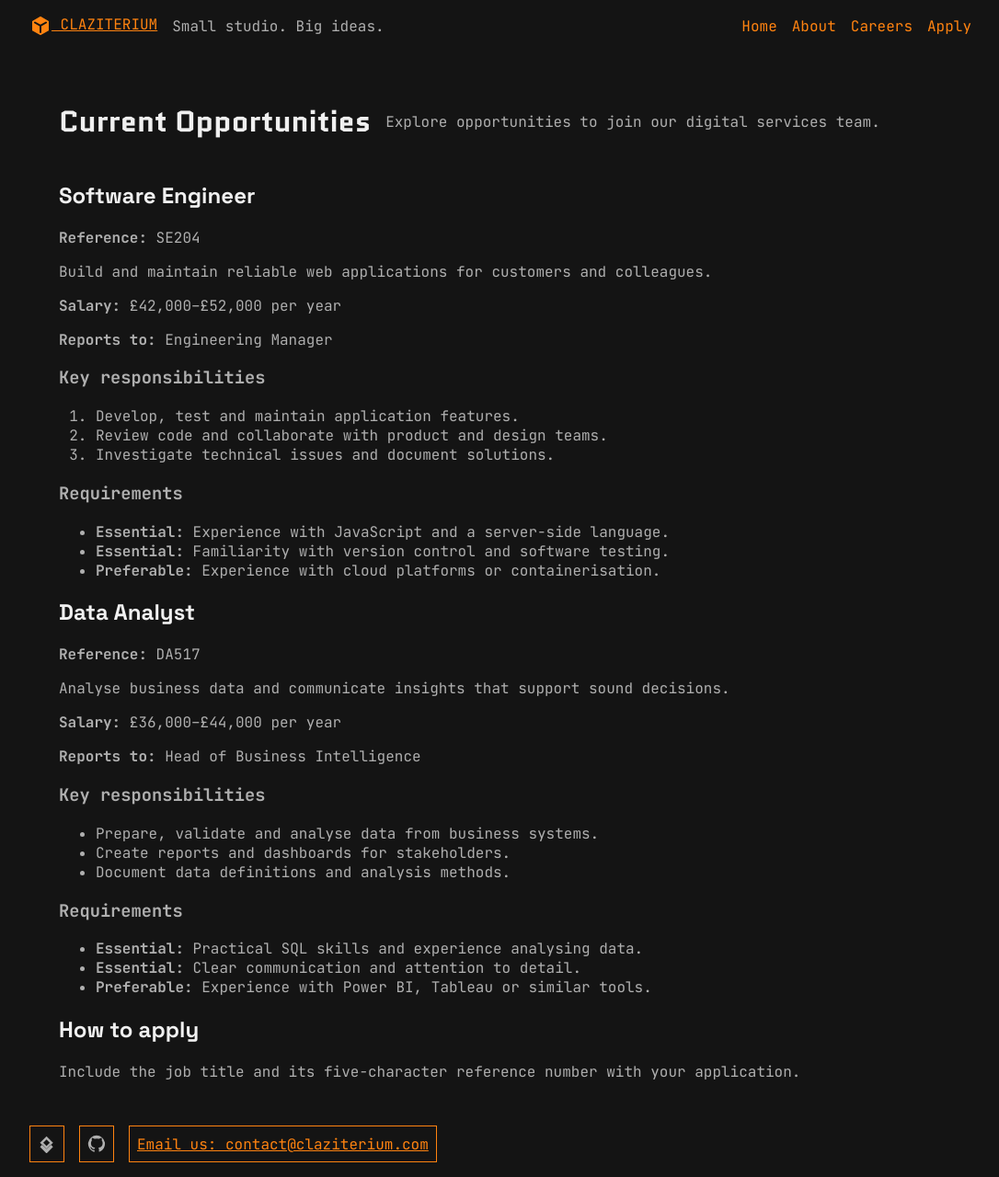
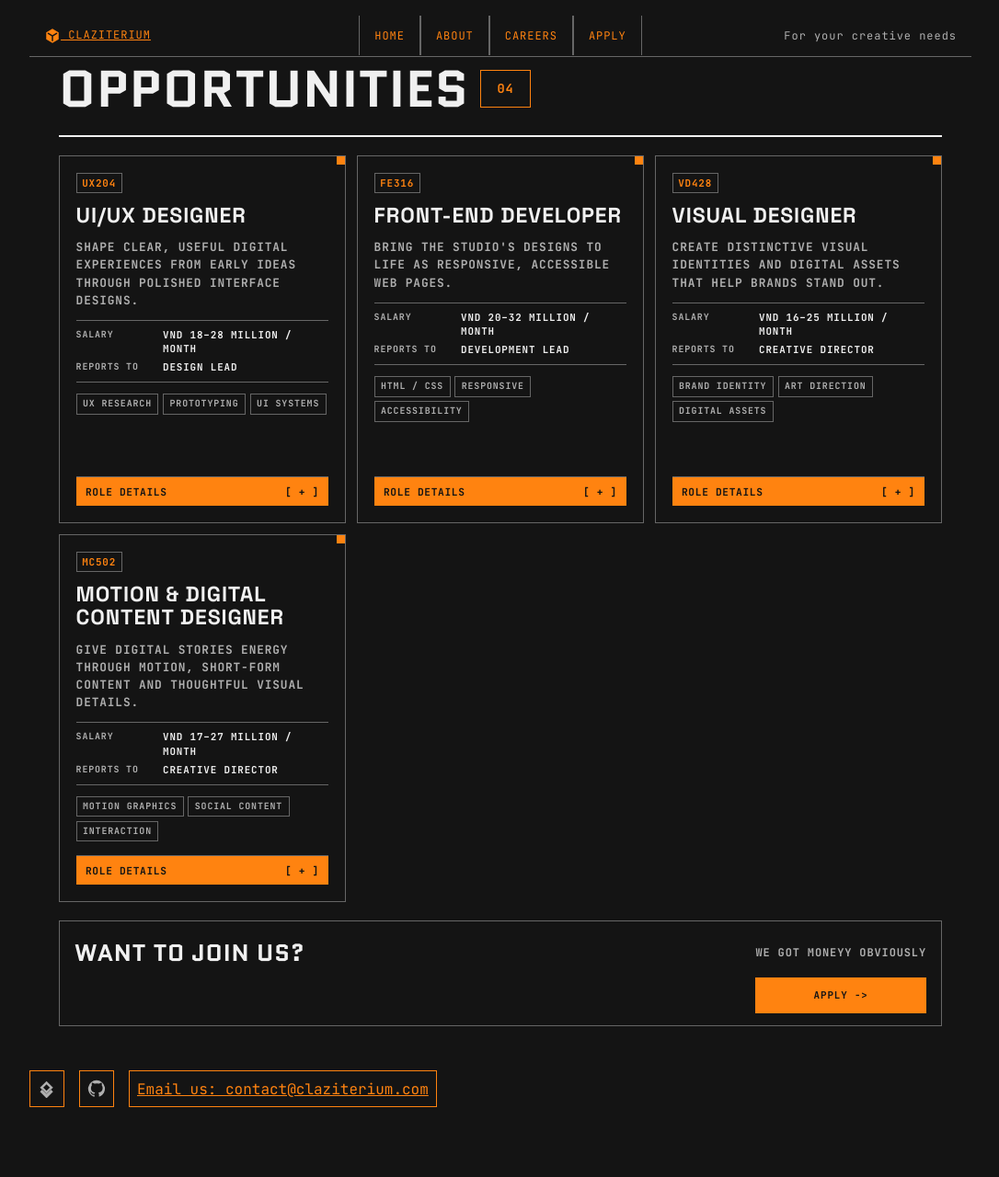
Before and after one commit to 106726865/group-project, a PHP site: page /jobs.html in a window 1280 px wide. Shown: the whole page at 92% size, without its empty margins (96-1182 px from the left). After the commit the page ends 1204 px from the top, so only its background shows below. Run offline with PHP 8.4, Linux system fonts and the light colour scheme; some web fonts are replaced.

Commit message:
git fetch origin main git status

```diff
--- a/apply.html
+++ b/apply.html
@@ -10,15 +10,15 @@
   <title>Apply | CLAZITERIUM</title>
 </head>
 <body>
-  <header>
+  <header class="site-header">
     <p><a href="index.html"><svg class="company-logo" viewBox="0 -960 960 960"><use href="company_logo.svg#company-logo"></use></svg> CLAZITERIUM</a></p>
-    <p>Small studio. Big ideas.</p>
     <nav>
       <a href="index.html">Home</a>
       <a href="about.html">About</a>
       <a href="jobs.html">Careers</a>
       <a href="apply.html">Apply</a>
     </nav>
+    <p class="site-header-note">For your creative needs</p>
   </header>
 
   <main>
--- /dev/null
+++ b/jobs-style.css
@@ -0,0 +1,393 @@
+@import url("variables.css");
+
+.careers-page {
+  display: grid;
+  width: min(100%, 84rem);
+  max-width: none;
+  gap: 1.25rem;
+  margin: 2rem auto;
+  padding: 0 clamp(1rem, 3vw, 2rem);
+  box-sizing: border-box;
+}
+
+.careers-page *,
+.careers-page *::before,
+.careers-page *::after {
+  border-radius: 0;
+}
+
+.careers-page .page-header {
+  display: flex;
+  align-items: end;
+  justify-content: space-between;
+  gap: 1.5rem;
+  padding: 0 0 1rem;
+  border-bottom: 2px solid var(--header);
+}
+
+.careers-page .page-title {
+  min-width: 0;
+}
+
+.careers-page,
+.careers-page .job-meta,
+.careers-page .job-reference {
+  margin: 0;
+  color: var(--text);
+  font-family: var(--font-mono);
+  font-size: 0.68rem;
+  font-weight: 700;
+  letter-spacing: 0.08em;
+  text-transform: uppercase;
+}
+
+.careers-page .page-header h1 {
+  display: flex;
+  flex-wrap: wrap;
+  align-items: center;
+  gap: 0.75rem;
+  margin: 0.4rem 0;
+  color: var(--header);
+  font-family: var(--font-head);
+  font-size: clamp(2rem, 5vw, 3.5rem);
+  line-height: 1;
+}
+
+.careers-page .role-count {
+  display: inline-grid;
+  min-width: 2.5rem;
+  min-height: 2rem;
+  place-items: center;
+  padding: 0.2rem 0.4rem;
+  border: 1px solid var(--accent);
+  color: var(--accent);
+  font-family: var(--font-mono);
+  font-size: 0.85rem;
+  line-height: 1;
+}
+
+.careers-page .page-title > p:last-child,
+.careers-page .concept-note,
+.careers-page .job-summary,
+.careers-page .application-note {
+  margin: 0;
+  color: var(--text);
+}
+
+.careers-page .page-title > p:last-child {
+  font-size: 0.9rem;
+}
+
+.careers-page .concept-note {
+  flex: 0 0 auto;
+  padding: 0.5rem 0 0.5rem 0.75rem;
+  border-left: 2px solid var(--accent);
+  font-family: var(--font-mono);
+  font-size: 0.68rem;
+  line-height: 1.6;
+  text-align: right;
+  text-transform: uppercase;
+}
+
+.careers-page .job-listing {
+  display: grid;
+  grid-template-columns: repeat(3, minmax(0, 1fr));
+  align-items: start;
+  gap: 0.75rem;
+}
+
+.careers-page .job-card {
+  position: relative;
+  display: flex;
+  min-width: 0;
+  height: 25rem;
+  box-sizing: border-box;
+  flex-direction: column;
+  gap: 0.75rem;
+  padding: clamp(0.85rem, 1.5vw, 1.1rem);
+  border: 1px solid var(--border);
+  background: var(--surface);
+}
+
+.careers-page .job-card:has(.job-details[open]) {
+  height: auto;
+}
+
+.careers-page .job-card::before {
+  position: absolute;
+  top: 0;
+  right: 0;
+  width: 0.55rem;
+  height: 0.55rem;
+  background: var(--accent);
+  content: "";
+}
+
+.careers-page .job-meta {
+  display: flex;
+  align-items: center;
+  justify-content: space-between;
+  gap: 0.5rem;
+  padding-right: 0.25rem;
+}
+
+.careers-page .job-reference {
+  padding: 0.2rem 0.35rem;
+  border: 1px solid var(--border);
+  color: var(--accent);
+  white-space: nowrap;
+}
+
+.careers-page .job-card h2 {
+  margin: 0;
+  color: var(--header);
+  font-family: var(--font-body);
+  font-size: clamp(1.2rem, 1.8vw, 1.55rem);
+  line-height: 1.1;
+  overflow-wrap: anywhere;
+}
+
+.careers-page .job-summary {
+  min-height: 3.2em;
+  font-size: 0.8rem;
+  line-height: 1.5;
+}
+
+.careers-page .job-facts {
+  display: grid;
+  gap: 0.3rem;
+  margin: 0;
+  padding: 0.5rem 0;
+  border-top: 1px solid var(--border);
+  border-bottom: 1px solid var(--border);
+  font-size: 0.68rem;
+  line-height: 1.4;
+}
+
+.careers-page .job-facts div {
+  display: grid;
+  grid-template-columns: 5.5rem minmax(0, 1fr);
+  gap: 0.4rem;
+}
+
+.careers-page .job-facts dt {
+  color: var(--text);
+  font-family: var(--font-mono);
+  font-size: 0.62rem;
+  font-weight: 700;
+  text-transform: uppercase;
+}
+
+.careers-page .job-facts dd {
+  margin: 0;
+  color: var(--header);
+}
+
+.careers-page .job-tags {
+  display: flex;
+  flex-wrap: wrap;
+  gap: 0.3rem;
+  margin: 0;
+  padding: 0;
+  list-style: none;
+}
+
+.careers-page .job-tags li {
+  padding: 0.25rem 0.4rem;
+  border: 1px solid var(--border);
+  color: var(--text);
+  font-family: var(--font-mono);
+  font-size: 0.62rem;
+  line-height: 1.25;
+}
+
+.careers-page .job-details {
+  margin-top: auto;
+  border-top: 1px solid var(--border);
+}
+
+.careers-page .job-details summary {
+  display: flex;
+  align-items: center;
+  justify-content: space-between;
+  gap: 0.75rem;
+  padding: 0.55rem 0.65rem;
+  background: var(--accent);
+  color: var(--surface);
+  cursor: pointer;
+  font-family: var(--font-mono);
+  font-size: 0.7rem;
+  font-weight: 700;
+  letter-spacing: 0.06em;
+  list-style: none;
+  text-transform: uppercase;
+}
+
+.careers-page .job-details summary::-webkit-details-marker {
+  display: none;
+}
+
+.careers-page .job-details summary::after {
+  content: "[ + ]";
+}
+
+.careers-page .job-details[open] summary::after {
+  content: "[ - ]";
+}
+
+.careers-page .job-details summary:focus-visible,
+.careers-page .application-note a:focus-visible {
+  outline: 2px solid var(--header);
+  outline-offset: 3px;
+}
+
+.careers-page .job-detail-content {
+  display: grid;
+  gap: 0.85rem;
+  padding: 0.85rem 0.1rem 0.1rem;
+}
+
+.careers-page .job-section h3 {
+  margin: 0 0 0.35rem;
+  color: var(--header);
+  font-family: var(--font-mono);
+  font-size: 0.72rem;
+  letter-spacing: 0.05em;
+  text-transform: uppercase;
+}
+
+.careers-page .job-section ul {
+  display: grid;
+  gap: 0.3rem;
+  margin: 0;
+  padding-left: 1rem;
+  color: var(--text);
+  font-size: 0.72rem;
+  line-height: 1.45;
+}
+
+.careers-page .job-section ol {
+  display: grid;
+  gap: 0.3rem;
+  margin: 0;
+  padding-left: 1.25rem;
+  color: var(--text);
+  font-size: 0.72rem;
+  line-height: 1.45;
+}
+
+.careers-page .job-section li::marker {
+  color: var(--accent);
+}
+
+.careers-page .job-section strong {
+  color: var(--header);
+}
+
+.careers-page .application-note {
+  display: grid;
+  grid-template-columns: 1fr auto;
+  align-items: center;
+  gap: 0.4rem 1.5rem;
+  padding: 0.85rem 1rem;
+  border: 1px solid var(--border);
+}
+
+.careers-page .application-note {
+  grid-column: 1 / -1;
+}
+
+.careers-page .application-note h2 {
+  margin: 0;
+  color: var(--header);
+  font-family: var(--font-head);
+  font-size: clamp(1.25rem, 2vw, 1.75rem);
+  line-height: 1.1;
+}
+
+.careers-page .application-note {
+  grid-column: 1;
+  font-size: 0.75rem;
+  line-height: 1.45;
+}
+
+.careers-page .application-note a {
+  grid-column: 2;
+  grid-row: 2 / 4;
+  padding: 0.65rem 0.8rem;
+  border: 1px solid var(--accent);
+  background: var(--accent);
+  color: var(--surface);
+  font-family: var(--font-mono);
+  font-size: 0.68rem;
+  font-weight: 700;
+  text-align: center;
+  text-decoration: none;
+  text-transform: uppercase;
+}
+
+.careers-page .application-note a:hover {
+  background: var(--surface);
+  color: var(--accent);
+}
+
+@media (max-width: 58rem) {
+  .careers-page .job-listing {
+    grid-template-columns: repeat(2, minmax(0, 1fr));
+  }
+
+  .careers-page .job-card {
+    height: 24.5rem;
+  }
+
+  .careers-page .job-card:has(.job-details[open]) {
+    height: auto;
+  }
+}
+
+@media (max-width: 38rem) {
+  .careers-page {
+    gap: 0.85rem;
+    margin-block: 1.25rem;
+  }
+
+  .careers-page .page-header {
+    align-items: start;
+    flex-direction: column;
+    gap: 0.65rem;
+  }
+
+  .careers-page .concept-note {
+    padding: 0 0 0 0.6rem;
+    text-align: left;
+  }
+
+  .careers-page .job-listing {
+    grid-template-columns: minmax(0, 1fr);
+    gap: 0.55rem;
+  }
+
+  .careers-page .job-card {
+    height: 27rem;
+    gap: 0.6rem;
+  }
+
+  .careers-page .job-card:has(.job-details[open]) {
+    height: auto;
+  }
+
+  .careers-page .job-summary {
+    min-height: 0;
+  }
+
+  .careers-page .application-note {
+    grid-template-columns: 1fr;
+  }
+
+  .careers-page .application-note,
+  .careers-page .application-note,
+  .careers-page .application-note a {
+    grid-column: 1;
+    grid-row: auto;
+  }
+}
--- a/jobs.html
+++ b/jobs.html
@@ -6,81 +6,170 @@
   <link rel="stylesheet" href="layout.css">
   <link rel="stylesheet" href="colors.css">
   <link rel="stylesheet" href="animations.css">
-  <link rel="stylesheet" href="styles.css">
+  <link rel="stylesheet" href="jobs-style.css">
+
   <title>CLAZITERIUM | Careers</title>
 </head>
 <body>
-	<header>
+	<header class="site-header">
     <p><a href="index.html"><svg class="company-logo" viewBox="0 -960 960 960" role="img"><use href="company_logo.svg#company-logo"></use></svg> CLAZITERIUM</a></p>
-    <p>Small studio. Big ideas.</p>
     <nav>
       <a href="index.html">Home</a>
       <a href="about.html">About</a>
       <a href="jobs.html">Careers</a>
       <a href="apply.html">Apply</a>
     </nav>
+    <p class="site-header-note">For your creative needs</p>
   </header>
 	<main class="careers-page">
 		<header class="page-header">
-			<h1>Current Opportunities</h1>
-			<p>Explore opportunities to join our digital services team.</p>
+			<div class="page-title">
+			<h1>Opportunities<span class="role-count">04</span></h1>
+			</div>
 		</header>
 
 		<section class="job-listing">
-			<h2 id="software-engineer">Software Engineer</h2>
-			<p class="job-reference"><strong>Reference:</strong> SE204</p>
-			<p class="job-summary">Build and maintain reliable web applications for customers and colleagues.</p>
-			<p class="job-detail"><strong>Salary:</strong> £42,000–£52,000 per year</p>
-			<p class="job-detail"><strong>Reports to:</strong> Engineering Manager</p>
-
+			<article class="job-card">
+			<p class="job-meta"><span class="job-reference">UX204</span></p>
+			<h2 id="ui-ux-designer">UI/UX Designer</h2>
+			<p class="job-summary">Shape clear, useful digital experiences from early ideas through polished interface designs.</p>
+			<dl class="job-facts">
+				<div><dt>Salary</dt><dd>VND 18–28 million / month</dd></div>
+				<div><dt>Reports to</dt><dd>Design Lead</dd></div>
+			</dl>
+			<ul class="job-tags">
+				<li>UX research</li><li>Prototyping</li><li>UI systems</li>
+			</ul>
+			<details class="job-details">
+				<summary>Role details</summary>
+				<div class="job-detail-content">
 					<section class="job-section">
 						<h3>Key responsibilities</h3>
 						<ol>
-					<li>Develop, test and maintain application features.</li>
-					<li>Review code and collaborate with product and design teams.</li>
-					<li>Investigate technical issues and document solutions.</li>
+							<li>Map user journeys and turn project goals into wireframes and prototypes.</li>
+							<li>Design consistent, accessible interfaces for desktop and mobile.</li>
+							<li>Gather feedback and work with the team to refine designs.</li>
 						</ol>
 					</section>
-
 					<section class="job-section">
 						<h3>Requirements</h3>
 						<ul>
-					<li><strong>Essential:</strong> Experience with JavaScript and a server-side language.</li>
-					<li><strong>Essential:</strong> Familiarity with version control and software testing.</li>
-					<li><strong>Preferable:</strong> Experience with cloud platforms or containerisation.</li>
+							<li><strong>Essential:</strong> A portfolio showing interface or experience design work.</li>
+							<li><strong>Essential:</strong> Familiarity with a collaborative design and prototyping tool.</li>
+							<li><strong>Preferable:</strong> Knowledge of accessibility and responsive design principles.</li>
 						</ul>
 					</section>
-		</section>
+				</div>
+			</details>
+			</article>
 
-		<section class="job-listing">
-			<h2 id="data-analyst">Data Analyst</h2>
-			<p class="job-reference"><strong>Reference:</strong> DA517</p>
-			<p class="job-summary">Analyse business data and communicate insights that support sound decisions.</p>
-			<p class="job-detail"><strong>Salary:</strong> £36,000–£44,000 per year</p>
-			<p class="job-detail"><strong>Reports to:</strong> Head of Business Intelligence</p>
-
+			<article class="job-card">
+			<p class="job-meta"><span class="job-reference">FE316</span></p>
+			<h2 id="frontend-developer">Front-end Developer</h2>
+			<p class="job-summary">Bring the studio's designs to life as responsive, accessible web pages.</p>
+			<dl class="job-facts">
+				<div><dt>Salary</dt><dd>VND 20–32 million / month</dd></div>
+				<div><dt>Reports to</dt><dd>Development Lead</dd></div>
+			</dl>
+			<ul class="job-tags">
+				<li>HTML / CSS</li><li>Responsive</li><li>Accessibility</li>
+			</ul>
+			<details class="job-details">
+				<summary>Role details</summary>
+				<div class="job-detail-content">
 					<section class="job-section">
 						<h3>Key responsibilities</h3>
-				<ul>
-					<li>Prepare, validate and analyse data from business systems.</li>
-					<li>Create reports and dashboards for stakeholders.</li>
-					<li>Document data definitions and analysis methods.</li>
-				</ul>
+						<ol>
+							<li>Build and maintain web pages from design mockups and prototypes.</li>
+							<li>Make layouts work across screen sizes and support accessible use.</li>
+							<li>Collaborate with designers to check details and improve the finished experience.</li>
+						</ol>
 					</section>
-
 					<section class="job-section">
 						<h3>Requirements</h3>
 						<ul>
-					<li><strong>Essential:</strong> Practical SQL skills and experience analysing data.</li>
-					<li><strong>Essential:</strong> Clear communication and attention to detail.</li>
-					<li><strong>Preferable:</strong> Experience with Power BI, Tableau or similar tools.</li>
+							<li><strong>Essential:</strong> Familiarity with HTML, CSS and JavaScript fundamentals.</li>
+							<li><strong>Essential:</strong> Care for visual detail and clear communication.</li>
+							<li><strong>Preferable:</strong> Experience with responsive layouts or UI prototyping.</li>
 						</ul>
 					</section>
+				</div>
+			</details>
+			</article>
+
+			<article class="job-card">
+			<p class="job-meta"><span class="job-reference">VD428</span></p>
+			<h2 id="visual-designer">Visual Designer</h2>
+			<p class="job-summary">Create distinctive visual identities and digital assets that help brands stand out.</p>
+			<dl class="job-facts">
+				<div><dt>Salary</dt><dd>VND 16–25 million / month</dd></div>
+				<div><dt>Reports to</dt><dd>Creative Director</dd></div>
+			</dl>
+			<ul class="job-tags">
+				<li>Brand identity</li><li>Art direction</li><li>Digital assets</li>
+			</ul>
+			<details class="job-details">
+				<summary>Role details</summary>
+				<div class="job-detail-content">
+					<section class="job-section">
+						<h3>Key responsibilities</h3>
+						<ol>
+							<li>Develop visual directions, layouts and design assets for client projects.</li>
+							<li>Help keep brand elements consistent across web and social content.</li>
+							<li>Present ideas and respond constructively to feedback.</li>
+						</ol>
+					</section>
+					<section class="job-section">
+						<h3>Requirements</h3>
+						<ul>
+							<li><strong>Essential:</strong> A portfolio that shows strong visual thinking and craft.</li>
+							<li><strong>Essential:</strong> Confidence with common graphic or interface design tools.</li>
+							<li><strong>Preferable:</strong> Interest in typography, branding or digital campaigns.</li>
+						</ul>
+					</section>
+				</div>
+			</details>
+			</article>
+
+			<article class="job-card">
+			<p class="job-meta"><span class="job-reference">MC502</span></p>
+			<h2 id="motion-content-designer">Motion &amp; Digital Content Designer</h2>
+			<p class="job-summary">Give digital stories energy through motion, short-form content and thoughtful visual details.</p>
+			<dl class="job-facts">
+				<div><dt>Salary</dt><dd>VND 17–27 million / month</dd></div>
+				<div><dt>Reports to</dt><dd>Creative Director</dd></div>
+			</dl>
+			<ul class="job-tags">
+				<li>Motion graphics</li><li>Social content</li><li>Interaction</li>
+			</ul>
+			<details class="job-details">
+				<summary>Role details</summary>
+				<div class="job-detail-content">
+					<section class="job-section">
+						<h3>Key responsibilities</h3>
+						<ol>
+							<li>Plan and create short motion pieces and digital content for client projects.</li>
+							<li>Explore simple animations and interactions that support the user experience.</li>
+							<li>Prepare visual assets for web and social formats in collaboration with the team.</li>
+						</ol>
+					</section>
+					<section class="job-section">
+						<h3>Requirements</h3>
+						<ul>
+							<li><strong>Essential:</strong> A portfolio showing visual or motion-based work.</li>
+							<li><strong>Essential:</strong> An eye for timing, composition and visual storytelling.</li>
+							<li><strong>Preferable:</strong> Familiarity with video, motion or prototyping tools.</li>
+						</ul>
+					</section>
+				</div>
+			</details>
+			</article>
 		</section>
 
 		<aside class="application-note">
-			<h2>How to apply</h2>
-			<p>Include the job title and its five-character reference number with your application.</p>
+			<h2>Want to join us?</h2>
+			<p>we got moneyy obviously</p>
+			<a href="apply.html">APPLY -></a>
 		</aside>
 	</main>
   <footer>
--- a/layout.css
+++ b/layout.css
@@ -23,6 +23,55 @@ header nav {
   flex-wrap: wrap;
   gap: 1rem;
   margin-left: auto;
+}
+
+.site-header {
+  display: grid;
+  grid-template-columns: minmax(0, 1fr) auto minmax(0, 1fr);
+  align-items: center;
+  gap: 0;
+  padding: 0;
+  border-bottom: 1px solid var(--border);
+}
+
+.site-header > p {
+  padding: 0.85rem 1rem;
+  font-family: var(--font-mono);
+  font-size: 0.75rem;
+  letter-spacing: 0.08em;
+}
+
+.site-header > p:first-child {
+  justify-self: start;
+}
+
+.site-header > .site-header-note {
+  justify-self: end;
+  text-align: right;
+}
+
+.site-header nav {
+  justify-content: center;
+  gap: 0;
+  margin: 0;
+}
+
+.site-header nav a {
+  display: block;
+  padding: 0.85rem 1rem;
+  border-right: 1px solid var(--border);
+  border-left: 1px solid var(--border);
+  font-family: var(--font-mono);
+  font-size: 0.75rem;
+  letter-spacing: 0.08em;
+  text-decoration: none;
+  text-transform: uppercase;
+}
+
+.site-header nav a:hover {
+  background: var(--accent);
+  color: var(--surface);
+  text-decoration: none;
 }
 
 .company-logo {
@@ -89,6 +138,25 @@ footer {
   header nav {
     width: 100%;
     margin-left: 0;
+  }
+
+  .site-header {
+    grid-template-columns: 1fr;
+  }
+
+  .site-header > .site-header-note {
+    display: none;
+  }
+
+  .site-header nav {
+    width: 100%;
+    border-top: 1px solid var(--border);
+  }
+
+  .site-header nav a {
+    flex: 1 1 auto;
+    padding-inline: 0.65rem;
+    text-align: center;
   }
 }
 
```
Lines whose indentation alone changed are shown as unchanged.
